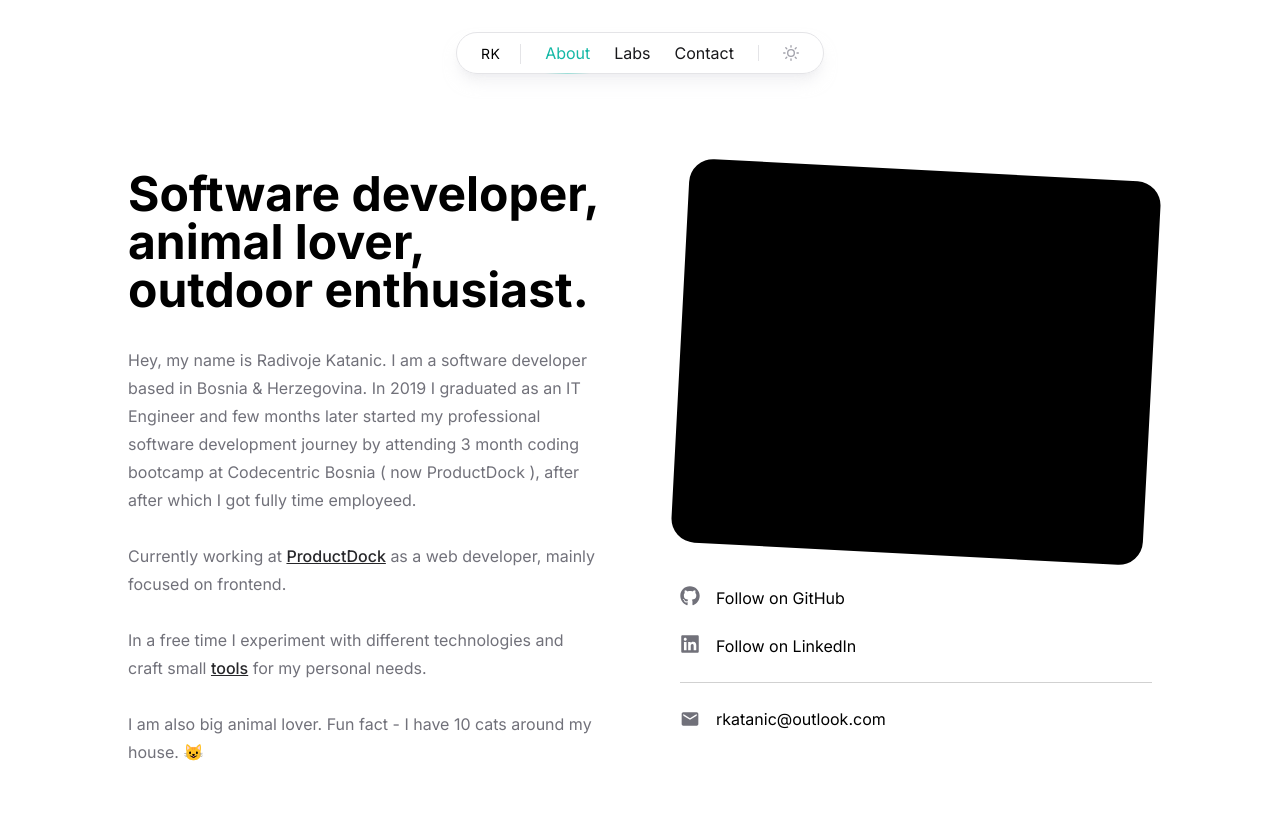
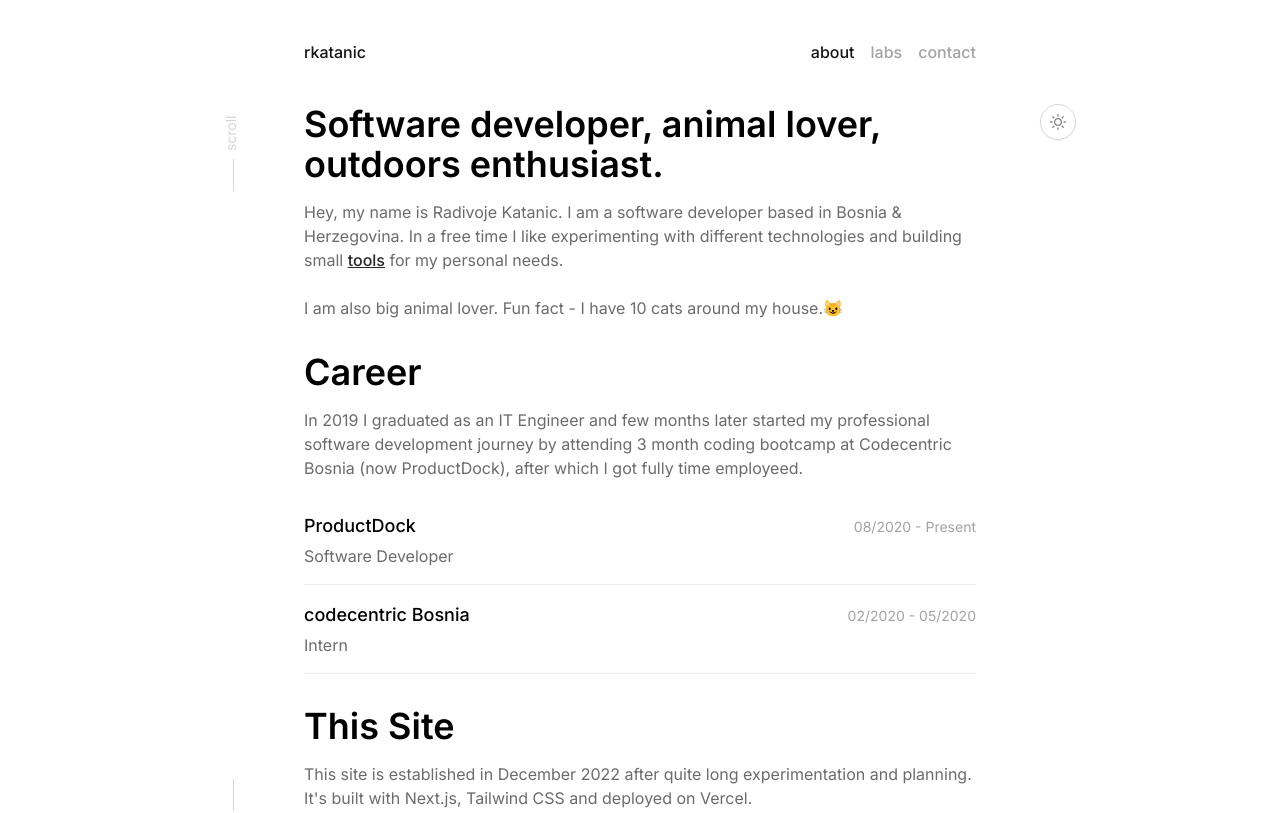
Before and after one commit to rkatanic/labs, a Next.js app: page / in a window 1280 px wide. Shown: the top 813 px of the page. Built offline with nearby package versions, Linux system fonts and the light colour scheme.

Commit message:
Creates new layout

```diff
--- a/components/Header.tsx
+++ b/components/Header.tsx
@@ -1,7 +1,6 @@
 import Link from "next/link";
 import { useState, useEffect } from "react";
 import { useRouter } from "next/router";
-import { FiSun, FiMoon, FiSearch } from "react-icons/fi";
 import ThemeSwitch from "./ThemeSwitch";
 
 const Header = (): JSX.Element => {
@@ -33,47 +32,45 @@ const Header = (): JSX.Element => {
   };
 
   return (
-    <div className="z-10 flex items-baseline justify-between max-w-min whitespace-nowrap p-2 px-6 m-auto border rounded-full border-zinc-200 dark:border-zinc-700/50 bg-white/90 dark:bg-zinc-800/90 backdrop-blur shadow-lg shadow-zinc-200/50 dark:shadow-md dark:shadow-black sticky top-8">
-      <div className="text-sm tracking-wide dark:text-zinc-200 border-r border-zinc-200 dark:border-zinc-700 pr-5 mr-6">
-        RK
-      </div>
-      <div className="flex items-center gap-6">
+    <div className="m-auto w-full max-w-2xl flex items-center justify-between py-10 font-medium">
+      <div className="dark:text-gray-200 text-gray-900 ">rkatanic</div>
+      <div className="flex gap-4 items-center">
+        <div className="flex gap-4">
           <Link href="/">
             <span
-            className={`cursor-pointer relative hover:text-teal-500 dark:hover:text-teal-400 ${
+              className={`cursor-pointer dark:hover:text-gray-200 ${
                 router.asPath === "/"
-                ? "text-teal-500 dark:text-teal-400 before:absolute before:w-full before:h-[1px] before:bg-gradient-to-r before:from-teal-400/0 before:via-teal-400/40 before:to-teal-400/0 before:top-8"
-                : "text-zinc-900 dark:text-white"
+                  ? "dark:text-gray-200 text-gray-900"
+                  : "dark:text-gray-400 text-gray-300"
               }`}
             >
-            About
+              about
             </span>
           </Link>
           <Link href="/labs">
             <span
-            className={`cursor-pointer relative hover:text-teal-500 dark:hover:text-teal-400 ${
+              className={`cursor-pointer dark:hover:text-gray-200 hover:text-gray-900 ${
                 router.asPath === "/labs"
-                ? "text-teal-500 dark:text-teal-400 before:absolute before:w-full before:h-[1px] before:bg-gradient-to-r before:from-teal-400/0 before:via-teal-400/40 before:to-teal-400/0 before:top-8"
-                : "text-zinc-900 dark:text-white"
+                  ? "dark:text-gray-200 text-gray-900"
+                  : "dark:text-gray-400 text-gray-300"
               }`}
             >
-            Labs
+              labs
             </span>
           </Link>
           <Link href="/contact">
             <span
-            className={`cursor-pointer relative hover:text-teal-500 dark:hover:text-teal-400 ${
+              className={`cursor-pointer dark:hover:text-gray-200 hover:text-gray-900 ${
                 router.asPath === "/contact"
-                ? "text-teal-500 dark:text-teal-400 before:absolute before:w-full before:h-[1px] before:bg-gradient-to-r before:from-teal-400/0 before:via-teal-400/40 before:to-teal-400/0 before:top-8"
-                : "text-zinc-900 dark:text-white"
+                  ? "dark:text-gray-200 text-gray-900"
+                  : "dark:text-gray-400 text-gray-300"
               }`}
             >
-            Contact
+              contact
             </span>
           </Link>
-        <div className="border-l border-zinc-200 dark:border-zinc-700 pl-6">
-          <ThemeSwitch />
         </div>
+        {/* <ThemeSwitch /> */}
       </div>
     </div>
   );
--- a/components/ThemeSwitch.tsx
+++ b/components/ThemeSwitch.tsx
@@ -23,7 +23,10 @@ const ThemeSwitch = (): JSX.Element => {
   };
 
   return (
-    <label htmlFor="theme-switch">
+    <label
+      htmlFor="theme-switch"
+      className="border w-9 h-9 flex items-center justify-center rounded-full dark:border-gray-700 cursor-pointer group dark:hover:bg-white hover:bg-black shadow-sm"
+    >
       <input
         id="theme-switch"
         className="sr-only"
@@ -33,12 +36,12 @@ const ThemeSwitch = (): JSX.Element => {
       />
       {isDarkMode ? (
         <FiSun
-          className="stroke-zinc-400 dark:stroke-zinc-200 cursor-pointer dark:hover:stroke-teal-400 transition-colors duration-200"
+          className="stroke-gray-400 dark:stroke-gray-200 dark:group-hover:stroke-black group-hover:stroke-white"
           size="1rem"
         />
       ) : (
         <FiMoon
-          className="stroke-zinc-400 dark:stroke-zinc-200 cursor-pointer hover:stroke-teal-500 transition-colors duration-200"
+          className="stroke-gray-400 dark:stroke-gray-200 dark:group-hover:stroke-black group-hover:stroke-white"
           size="1rem"
         />
       )}
--- a/pages/_app.tsx
+++ b/pages/_app.tsx
@@ -5,6 +5,7 @@ import Header from "../components/Header";
 import Footer from "../components/Footer";
 
 import "../styles/main.scss";
+import ThemeSwitch from "../components/ThemeSwitch";
 
 function MyApp({ Component, pageProps }: AppProps) {
   const { asPath } = useRouter();
@@ -29,10 +30,11 @@ function MyApp({ Component, pageProps }: AppProps) {
         key="theme-script"
         dangerouslySetInnerHTML={{ __html: isDarkModeActiveScript }}
       />
-      <div className="fixed inset-0 h-8 bg-gradient-to-b dark:from-zinc-900 z-10"></div>
+
+      <div className="fixed inset-0 h-8 bg-gradient-to-b dark:from-gray-900 z-10"></div>
       <motion.div
         key={asPath}
-        className="fixed inset-0 bg-white dark:bg-zinc-900 h-screen overflow-auto  px-4"
+        className="dark:bg-gray-900 min-h-screen flex flex-col px-6 xl:px-0"
       >
         <Header />
         <Component {...pageProps} />
--- a/pages/index.tsx
+++ b/pages/index.tsx
@@ -4,105 +4,101 @@ import { MdOutlineWorkOutline } from "react-icons/md";
 import { FaGithub, FaLinkedin } from "react-icons/fa";
 import { MdEmail } from "react-icons/md";
 import Link from "next/link";
+import { DATE_FORMAT } from "../util/dateTimeUtils";
+import ThemeSwitch from "../components/ThemeSwitch";
 
 type Props = {
   projects: ProjectType[];
 };
 
-const Home = ({ projects }: Props): JSX.Element => {
-  return (
-    <div className="m-auto my-32 max-w-5xl flex items-start gap-20 flex-wrap">
-      {/* <img
-        src=""
-        alt="my-photo"
-        className="m-auto w-64 h h-64 border rounded-full"
-      /> */}
-      <div className="flex-1">
-        <h1 className="text-5xl dark:text-zinc-200 font-bold max-w-2xl mb-8">
-          Software developer, animal lover, outdoor enthusiast.
+const Home = ({ projects }: Props): JSX.Element => (
+  <div className="m-auto max-w-2xl w-full h-full flex-1 relative">
+    <div className="absolute top-0 -left-28 h-full flex flex-col justify-between">
+      <div className="h-4 -rotate-90 dark:text-gray-200 flex mt-10 gap-2 items-center dark:text-gray-600 text-sm text-gray-200">
+        <div className="w-8 h-[1px] dark:bg-gray-600 bg-gray-200 mt-1"></div>
+        scroll
+      </div>
+      <div className="mb-8 h-4 -rotate-90 dark:text-gray-200 flex mt-10 gap-2 items-center dark:text-gray-600 text-sm text-gray-200">
+        to top
+        <div className="w-8 h-[1px] dark:bg-gray-600 bg-gray-200 mt-1"></div>
+      </div>
+    </div>
+    <div className="max-w-2xl">
+      <h1 className="font-semibold text-4xl dark:text-gray-200 mb-4">
+        Software developer, animal lover, outdoors enthusiast.
       </h1>
-        <p className="dark:text-zinc-400 font text-zinc-500 leading-7">
+      <p className="dark:text-gray-300 text-gray-500">
         Hey, my name is Radivoje Katanic. I am a software developer based in
-          Bosnia & Herzegovina. In 2019 I graduated as an IT Engineer and few
-          months later started my professional software development journey by
-          attending 3 month coding bootcamp at Codecentric Bosnia ( now
-          ProductDock ), after after which I got fully time employeed.
-          <br />
-          <br />
-          Currently working at{" "}
-          <a
-            target="_blank"
-            rel="noreferrer"
-            className="underline text-zinc-800 font-medium dark:font-normal dark:text-zinc-200 dark:hover:text-teal-400 hover:text-teal-500"
-            href="https://productdock.com/"
-          >
-            ProductDock
-          </a>{" "}
-          as a web developer, mainly focused on frontend.
-          <br />
-          <br />
-          In a free time I experiment with different technologies and craft
-          small{" "}
+        Bosnia & Herzegovina. In a free time I like experimenting with different
+        technologies and building small{" "}
         <Link href="/labs">
-            <span className="underline text-zinc-800 font-medium dark:font-normal dark:text-zinc-200 dark:hover:text-teal-400 hover:text-teal-500 cursor-pointer">
+          <span className="underline text-zinc-800 font-medium dark:font-normal dark:text-zinc-200 dark:hover:text-blue-300 hover:text-blue-400 cursor-pointer">
             tools
           </span>
         </Link>{" "}
         for my personal needs.
         <br />
         <br /> I am also big animal lover. Fun fact - I have 10 cats around my
-          house. <span className="text-md">😺</span>
+        house.<span className="text-md">😺</span>
+      </p>
+      <div>
+        <h1 className="font-semibold text-4xl dark:text-gray-200 mt-8 mb-4">
+          Career
+        </h1>
+        <p className="dark:text-gray-300 mb-8 text-gray-500">
+          In 2019 I graduated as an IT Engineer and few months later started my
+          professional software development journey by attending 3 month coding
+          bootcamp at Codecentric Bosnia (now ProductDock), after which I got
+          fully time employeed.
+        </p>
+        <div className="flex items-baseline justify-between gap-4 my-4">
+          <div>
+            <h3 className="dark:text-gray-200 mb-1 text-lg font-medium">
+              ProductDock
+            </h3>
+            <p className="dark:text-gray-400 text-gray-500">
+              Software Developer
             </p>
           </div>
-      <div className="flex-1 flex flex-col gap-8">
-        <div className="w-full h-96 bg-[black] rounded-3xl m-auto rotate-3" />
-        <div className="flex flex-col gap-6">
-          <a
-            className="flex gap-4 group cursor-pointer whitespace-nowrap max-w-min"
-            href="https://github.com/rkatanic"
-            target="_blank"
-            rel="noreferrer"
-          >
-            <FaGithub
-              className="fill-zinc-500 group-hover:fill-teal-500 dark:group-hover:fill-teal-400"
-              size="1.25rem"
-            />
-            <div className="dark:text-zinc-200 group-hover:text-teal-500 dark:group-hover:text-teal-400">
-              Follow on GitHub
+          <span className="dark:text-gray-500 text-sm text-gray-300">
+            08/2020 - Present
+          </span>
         </div>
-          </a>
-          <a
-            className="flex gap-4 group cursor-pointer whitespace-nowrap max-w-min"
-            href="https://www.linkedin.com/in/radivoje-katanic"
-            target="_blank"
-            rel="noreferrer"
-          >
-            <FaLinkedin
-              className="fill-zinc-500 group-hover:fill-teal-500 dark:group-hover:fill-teal-400"
-              size="1.25rem"
-            />
-            <div className="dark:text-zinc-200 group-hover:text-teal-500 dark:group-hover:text-teal-400">
-              Follow on LinkedIn
+        <hr className="dark:border-gray-800 border-gray-100" />
+        <div className="flex items-baseline justify-between gap-4 my-4">
+          <div>
+            <h3 className="dark:text-gray-200 mb-1 text-lg font-medium">
+              codecentric Bosnia
+            </h3>
+            <p className="dark:text-gray-400 text-gray-500">Intern</p>
           </div>
-          </a>
-          <hr className="dark:border-zinc-800" />
-          <a
-            href="mailto:rkatanic@outlook.com"
-            className="flex gap-4 items-center group cursor-pointer max-w-min"
-          >
-            <MdEmail
-              className="fill-zinc-500 group-hover:fill-teal-500 dark:group-hover:fill-teal-400"
-              size="1.25rem"
-            />
-            <div className="dark:text-zinc-200 group-hover:text-teal-500 dark:group-hover:text-teal-400">
-              rkatanic@outlook.com
+          <span className="dark:text-gray-500 text-sm text-gray-300">
+            02/2020 - 05/2020
+          </span>
         </div>
-          </a>
+        <hr className="dark:border-gray-800 border-gray-100" />
+      </div>
+      <div>
+        <h1 className="font-semibold text-4xl dark:text-gray-200 mt-8 mb-4">
+          This Site
+        </h1>
+        <p className="dark:text-gray-300 text-gray-500">
+          This site is established in December 2022 after quite long
+          experimentation and planning. It's built with Next.js, Tailwind CSS
+          and deployed on Vercel.
+          <br />
+          <br /> Last time modified on January 2023.
+        </p>
+      </div>
+    </div>
+    <div className="absolute top-0 -right-16 w-0 h-full">
+      <div className="sticky top-10 flex flex-col gap-2.5">
+        {/* <ThemeSwitch /> */}
+        <ThemeSwitch />
       </div>
     </div>
   </div>
 );
-};
 
 export default Home;
 
--- a/pages/labs.tsx
+++ b/pages/labs.tsx
@@ -2,23 +2,44 @@ import { getAllProjects } from "../lib/api";
 import { Project as ProjectType } from "../types/project";
 import Project from "../components/Project";
 
-type Props = {
-  projects: ProjectType[];
-};
+// type Props = {
+//   projects: ProjectType[];
+// };
 
-const Labs = ({ projects }: Props): JSX.Element => (
-  <div className="m-auto my-32 max-w-5xl">
-    <div className="m-auto text-center max-w-2xl">
-      <h1 className="text-5xl font-bold mb-4 text-zinc-800 dark:text-zinc-100">
+const PROJECTS = [
+  {
+    name: "Color Scale",
+    description: "Tool for generating color shades palette. Based on HSL.",
+    creationDate: "2022-10-10",
+    link: "https://github.com/rkatanic",
+  },
+  {
+    name: "Markdown Editor",
+    description: "Simple markdown notes editor for personal needs.",
+    creationDate: "2022-03-15",
+    link: "https://github.com/rkatanic",
+  },
+  {
+    name: "Image To Text Converter",
+    description: "Extracts texts from images. Supports 50+ languages.",
+    creationDate: "2021-11-06",
+    link: "https://github.com/rkatanic",
+  },
+];
+
+const Labs = (): JSX.Element => (
+  <div className="m-auto max-w-5xl flex-1">
+    <div className="m-auto max-w-2xl">
+      <h1 className="text-4xl font-semibold mb-4 text-gray-800 dark:text-gray-200">
         Collection of small personal tools & experiments.
       </h1>
-      <p className="text-zinc-600 dark:text-zinc-400 text-xl font-light leading-8">
+      <p className="text-gray-600 dark:text-gray-400 text-lg">
         In a free time I play around with different tools in order to strengthen
         my development skills. These apps are results of that experimentation.
       </p>
     </div>
-    <div className="grid grid-cols-1 sm:grid-cols-2 lg:grid-cols-3 gap-y-4 mt-16">
-      {projects.map((project, i) => (
+    <div className="mt-8 flex flex-col gap-4">
+      {PROJECTS.map((project, i) => (
         <Project key={i} project={project} />
       ))}
     </div>
@@ -27,18 +48,18 @@ const Labs = ({ projects }: Props): JSX.Element => (
 
 export default Labs;
 
-export const getStaticProps = async () => {
-  const projects = getAllProjects([
-    "title",
-    "description",
-    "slug",
-    "creationDate",
-    "url",
-  ]);
+// export const getStaticProps = async () => {
+//   const projects = getAllProjects([
+//     "title",
+//     "description",
+//     "slug",
+//     "creationDate",
+//     "url",
+//   ]);
 
-  return {
-    props: {
-      projects,
-    },
-  };
-};
+//   return {
+//     props: {
+//       projects,
+//     },
+//   };
+// };
--- a/tailwind.config.js
+++ b/tailwind.config.js
@@ -14,15 +14,15 @@ module.exports = {
         black: "hsl(0, 0%, 8%)",
         gray: {
           50: "hsl(0, 0%, 98%)",
-          100: "hsl(0, 0%, 96%)",
-          200: "hsl(0, 0%, 82%)",
+          100: "hsl(0, 0%, 92%)",
+          200: "hsl(0, 0%, 84%)",
           300: "hsl(0, 0%, 64%)",
-          400: "hsl(0, 0%, 51%)",
-          500: "hsl(0, 0%, 48%)",
+          400: "hsl(0, 0%, 52%)",
+          500: "hsl(0, 0%, 42%)",
           600: "hsl(0, 0%, 32%)",
-          700: "hsl(0, 0%, 16%)",
-          800: "hsl(0, 0%, 14%)",
-          900: "hsl(0, 0%, 12%)",
+          700: "hsl(0, 0%, 18%)",
+          800: "hsl(0, 0%, 12%)",
+          900: "hsl(0, 0%, 8%)",
         },
       },
     },
--- a/types/project.ts
+++ b/types/project.ts
@@ -1,7 +1,6 @@
 export interface Project {
-  title: string;
+  name: string;
   description: string;
-  slug: string;
   creationDate: string;
-  url: string;
+  link: string;
 }
```
Also changed, not shown: components/Footer.tsx (+7 -9 lines), components/Project.tsx (+8 -10 lines), pages/contact.tsx (+22 -55 lines). Lines whose indentation alone changed are shown as unchanged.
